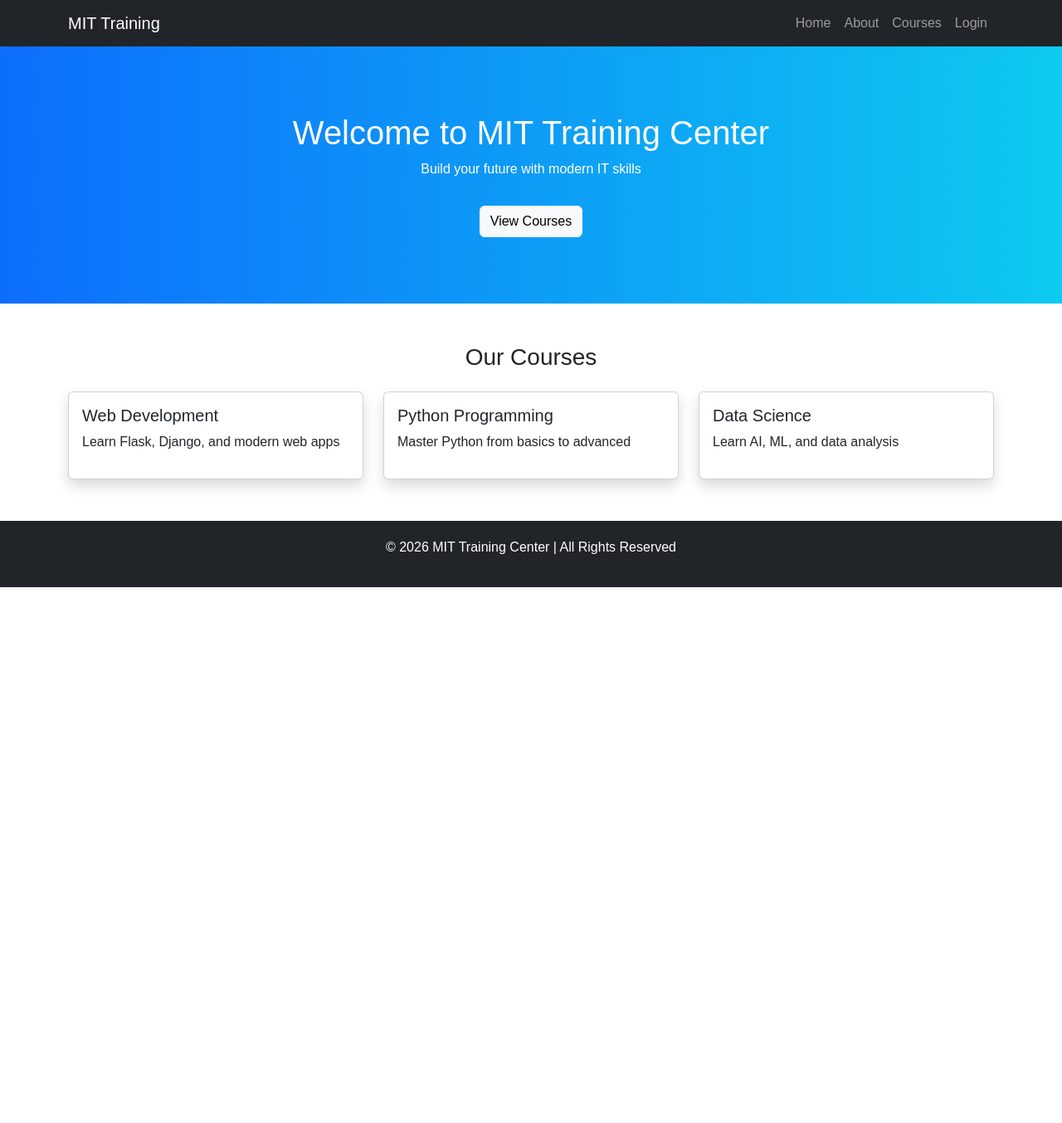
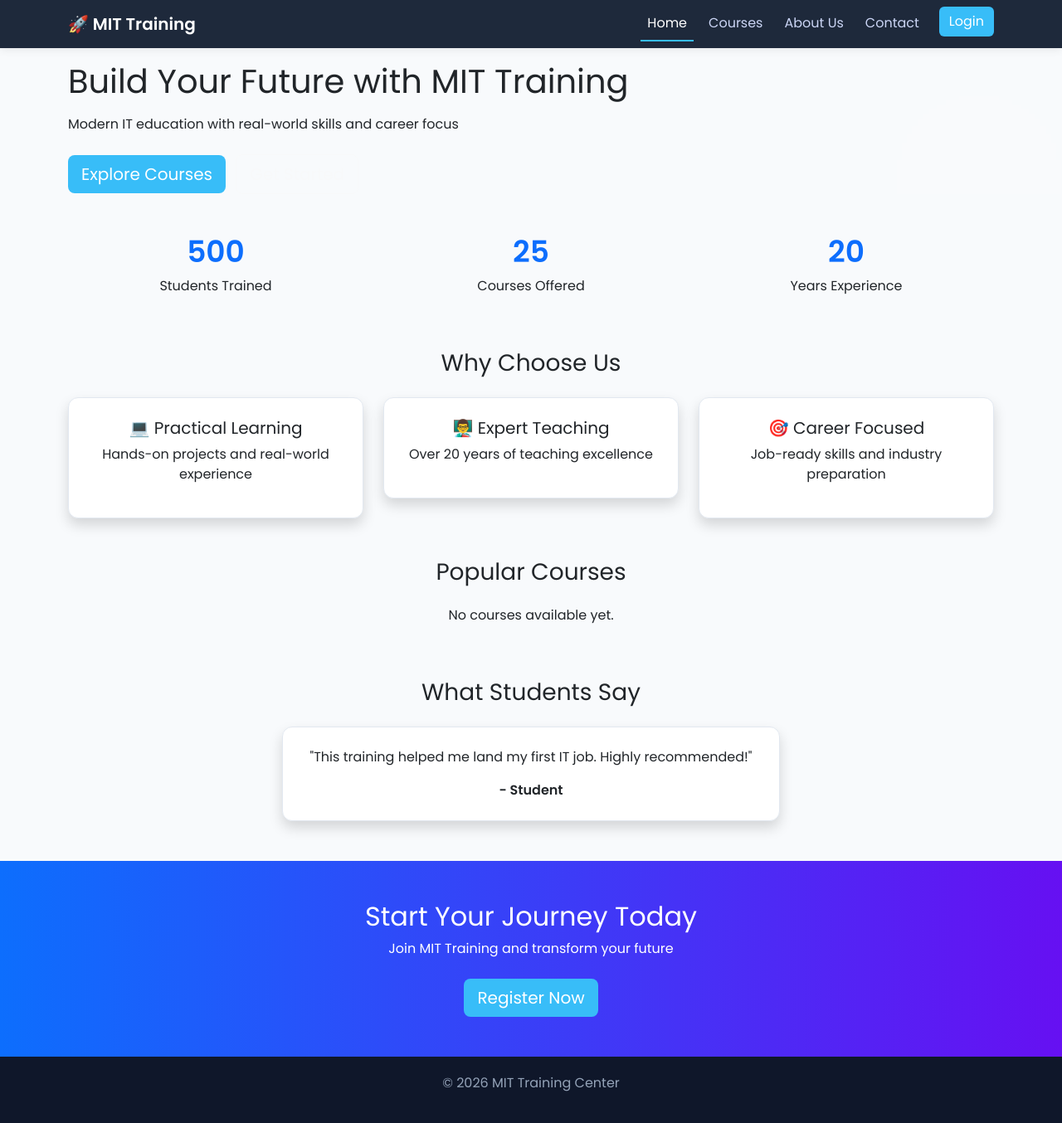
Before and after one commit to sumuduedu/mitweb, a Flask app: page / in a window 1280 px wide. Shown: the whole page at 83% size. Before the commit the page ends 708 px from the top, so only its background shows below. Run offline with Flask 3, Linux system fonts and the light colour scheme.

Commit message:
Style enhance public UI design
- Replaced bright gradient with modern soft color palette
- Improved navbar with dark theme styling
- Updated buttons and card design for better UX
- Refined overall layout for a more professional look"

```diff
--- a/app/routes/public.py
+++ b/app/routes/public.py
@@ -1,15 +1,45 @@
-from flask import Blueprint, render_template
+from flask import Blueprint, render_template, request, flash, redirect, url_for
+from app.models import Course
 
+# Create blueprint ONCE
 public_bp = Blueprint('public', __name__)
 
+# -------------------------
+# HOME PAGE
+# -------------------------
 @public_bp.route("/")
 def home():
-    return render_template("public/home.html")
+    courses = Course.query.limit(3).all()
+    return render_template("public/home.html", courses=courses)
 
+# -------------------------
+# COURSES PAGE
+# -------------------------
+@public_bp.route("/courses")
+def courses():
+    courses = Course.query.all()
+    return render_template("public/courses.html", courses=courses)
+
+# -------------------------
+# ABOUT PAGE
+# -------------------------
 @public_bp.route("/about")
 def about():
     return render_template("public/about.html")
 
-@public_bp.route("/courses")
-def courses():
-    return render_template("public/courses.html")
+# -------------------------
+# CONTACT PAGE
+# -------------------------
+@public_bp.route("/contact", methods=["GET", "POST"])
+def contact():
+    if request.method == "POST":
+        name = request.form["name"]
+        email = request.form["email"]
+        message = request.form["message"]
+
+        print(name, email, message)  # debug
+
+        flash("Message sent successfully!", "success")
+        return redirect(url_for("public.contact"))
+
+    return render_template("public/contact.html")
--- a/app/templates/public/home.html
+++ b/app/templates/public/home.html
@@ -2,36 +2,70 @@
 
 {% block content %}
 
-<div class="hero">
-    <h1>Welcome to MIT Training Center</h1>
-    <p>Build your future with modern IT skills</p>
-    <a href="/courses" class="btn btn-light mt-3">View Courses</a>
+<!-- 🔥 HERO SECTION -->
+<div class="hero position-relative overflow-hidden" data-aos="fade-down">
+
+    <div class="container">
+        <h1 class="mb-3">Build Your Future with MIT Training</h1>
+        <p class="mb-4">Modern IT education with real-world skills and career focus</p>
+
+        <a href="/courses" class="btn btn-light btn-lg me-2">Explore Courses</a>
+        <a href="/signup" class="btn btn-outline-light btn-lg">Get Started</a>
+    </div>
+
+    <div class="hero-glow"></div>
+
 </div>
 
-<div class="container mt-5">
-
-    <h3 class="text-center mb-4">Our Courses</h3>
+<!-- 📊 STATS SECTION -->
+<div class="container text-center mt-5">
 
     <div class="row">
 
-        <div class="col-md-4">
-            <div class="card p-3 shadow">
-                <h5>Web Development</h5>
-                <p>Learn Flask, Django, and modern web apps</p>
+        <div class="col-md-4" data-aos="zoom-in">
+            <h2 class="counter" data-target="500">0</h2>
+            <p>Students Trained</p>
+        </div>
+
+        <div class="col-md-4" data-aos="zoom-in" data-aos-delay="100">
+            <h2 class="counter" data-target="25">0</h2>
+            <p>Courses Offered</p>
+        </div>
+
+        <div class="col-md-4" data-aos="zoom-in" data-aos-delay="200">
+            <h2 class="counter" data-target="20">0</h2>
+            <p>Years Experience</p>
+        </div>
+
+    </div>
+
+</div>
+
+<!-- 🎯 FEATURES -->
+<div class="container mt-5">
+
+    <h3 class="text-center mb-4" data-aos="fade-up">Why Choose Us</h3>
+
+    <div class="row">
+
+        <div class="col-md-4" data-aos="fade-up">
+            <div class="card p-4 shadow text-center">
+                <h5>💻 Practical Learning</h5>
+                <p>Hands-on projects and real-world experience</p>
             </div>
         </div>
 
-        <div class="col-md-4">
-            <div class="card p-3 shadow">
-                <h5>Python Programming</h5>
-                <p>Master Python from basics to advanced</p>
+        <div class="col-md-4" data-aos="fade-up" data-aos-delay="100">
+            <div class="card p-4 shadow text-center">
+                <h5>👨‍🏫 Expert Teaching</h5>
+                <p>Over 20 years of teaching excellence</p>
             </div>
         </div>
 
-        <div class="col-md-4">
-            <div class="card p-3 shadow">
-                <h5>Data Science</h5>
-                <p>Learn AI, ML, and data analysis</p>
+        <div class="col-md-4" data-aos="fade-up" data-aos-delay="200">
+            <div class="card p-4 shadow text-center">
+                <h5>🎯 Career Focused</h5>
+                <p>Job-ready skills and industry preparation</p>
             </div>
         </div>
 
@@ -39,4 +73,105 @@
 
 </div>
 
+<!-- 📚 DYNAMIC COURSES -->
+<div class="container mt-5">
+
+    <h3 class="text-center mb-4" data-aos="fade-up">Popular Courses</h3>
+
+    <div class="row">
+
+        {% if courses %}
+            {% for c in courses %}
+            <div class="col-md-4" data-aos="fade-up">
+
+                <div class="card p-3 shadow mb-4">
+                    <h5>{{ c.name }}</h5>
+                    <p>Duration: {{ c.duration }}</p>
+                    <p>Fee: Rs. {{ c.fee }}</p>
+
+                    <a href="/login" class="btn btn-primary w-100">Enroll Now</a>
+                </div>
+
+            </div>
+            {% endfor %}
+        {% else %}
+            <p class="text-center">No courses available yet.</p>
+        {% endif %}
+
+    </div>
+
+</div>
+
+<!-- 💬 TESTIMONIAL -->
+<div class="container mt-5 text-center">
+
+    <h3 class="mb-4" data-aos="fade-up">What Students Say</h3>
+
+    <div class="card p-4 shadow mx-auto" style="max-width: 600px;" data-aos="zoom-in">
+        <p>"This training helped me land my first IT job. Highly recommended!"</p>
+        <strong>- Student</strong>
+    </div>
+
+</div>
+
+<!-- 🚀 CTA SECTION -->
+<div class="mt-5 p-5 text-center text-white"
+     style="background: linear-gradient(to right, #0d6efd, #6610f2);"
+     data-aos="fade-up">
+
+    <h2>Start Your Journey Today</h2>
+    <p>Join MIT Training and transform your future</p>
+
+    <a href="/signup" class="btn btn-light btn-lg mt-2">Register Now</a>
+
+</div>
+
+<!-- ✨ COUNTER SCRIPT -->
+<script>
+    const counters = document.querySelectorAll('.counter');
+
+    counters.forEach(counter => {
+        const update = () => {
+            const target = +counter.getAttribute('data-target');
+            const current = +counter.innerText;
+
+            const increment = target / 100;
+
+            if (current < target) {
+                counter.innerText = Math.ceil(current + increment);
+                setTimeout(update, 20);
+            } else {
+                counter.innerText = target;
+            }
+        };
+
+        update();
+    });
+</script>
+
+<!-- 🎨 EXTRA STYLES -->
+<style>
+.hero-glow {
+    position: absolute;
+    width: 300px;
+    height: 300px;
+    background: rgba(255,255,255,0.2);
+    filter: blur(100px);
+    top: -50px;
+    right: -50px;
+    animation: float 6s infinite alternate;
+}
+
+@keyframes float {
+    from { transform: translateY(0px); }
+    to { transform: translateY(40px); }
+}
+
+.counter {
+    font-size: 36px;
+    font-weight: 600;
+    color: #0d6efd;
+}
+</style>
+
 {% endblock %}
--- a/app/templates/public_base.html
+++ b/app/templates/public_base.html
@@ -3,38 +3,104 @@
 <head>
     <title>MIT Training Center</title>
 
+    <meta name="viewport" content="width=device-width, initial-scale=1">
+
     <!-- Bootstrap -->
     <link href="https://cdn.jsdelivr.net/npm/bootstrap@5.3.0/dist/css/bootstrap.min.css" rel="stylesheet">
 
+    <!-- Font -->
+    <link href="https://fonts.googleapis.com/css2?family=Poppins:wght@300;400;600&display=swap" rel="stylesheet">
+
+    <!-- AOS -->
+    <link href="https://unpkg.com/aos@2.3.4/dist/aos.css" rel="stylesheet">
+
  <style>
-        body {
-            font-family: Arial, sans-serif;
+    html, body {
+        height: 100%;
     }
 
-        .hero {
-            background: linear-gradient(to right, #0d6efd, #0dcaf0);
+    body {
+        display: flex;
+        flex-direction: column;
+        font-family: 'Poppins', sans-serif;
+        background: #f8fafc; /* soft light background */
+    }
+
+    /* 🔹 Navbar (soft dark blue) */
+    .navbar {
+        background: #1e293b; /* slate dark */
+        box-shadow: 0 2px 10px rgba(0,0,0,0.08);
+    }
+
+    .navbar-brand {
+        font-weight: 600;
+        color: #ffffff !important;
+    }
+
+    .nav-link {
+        color: #cbd5f5 !important;
+        margin-left: 10px;
+        transition: 0.2s;
+    }
+
+    .nav-link:hover {
+        color: #ffffff !important;
+    }
+
+    .nav-link.active {
+        color: #ffffff !important;
+        border-bottom: 2px solid #38bdf8; /* subtle blue */
+    }
+
+    /* 🔹 Buttons */
+    .btn-light {
+        background: #38bdf8;
+        border: none;
         color: white;
-            padding: 80px 20px;
+    }
+
+    .btn-light:hover {
+        background: #0ea5e9;
+    }
+
+    /* 🔹 Main content */
+    .main-content {
+        flex: 1;
+    }
+
+    /* 🔹 Cards */
+    .card {
+        border-radius: 12px;
+        border: 1px solid #e2e8f0;
+        transition: 0.25s;
+    }
+
+    .card:hover {
+        transform: translateY(-5px);
+        box-shadow: 0 8px 20px rgba(0,0,0,0.08);
+    }
+
+    /* 🔹 Footer */
+    .footer {
+        background: #0f172a;
+        color: #94a3b8;
+        padding: 20px;
         text-align: center;
     }
 
-        .footer {
-            background: #212529;
-            color: white;
-            padding: 20px;
-            text-align: center;
-            margin-top: 50px;
+    /* 🔹 Alerts */
+    .alert {
+        border-radius: 8px;
     }
 </style>
 </head>
 
 <body>
 
-<!-- Navbar -->
-<nav class="navbar navbar-expand-lg navbar-dark bg-dark">
+<!-- NAVBAR -->
+<nav class="navbar navbar-expand-lg navbar-dark sticky-top">
     <div class="container">
-
-        <a class="navbar-brand" href="/">MIT Training</a>
+        <a class="navbar-brand" href="/">🚀 MIT Training</a>
 
         <button class="navbar-toggler" data-bs-toggle="collapse" data-bs-target="#nav">
             <span class="navbar-toggler-icon"></span>
@@ -44,37 +110,58 @@
             <ul class="navbar-nav ms-auto">
 
       <li class="nav-item">
-                    <a class="nav-link" href="/">Home</a>
+    <a class="nav-link {% if request.path == '/' %}active{% endif %}" href="/">Home</a>
 </li>
 
 <li class="nav-item">
-                    <a class="nav-link" href="/about">About</a>
+    <a class="nav-link {% if request.path == '/courses' %}active{% endif %}" href="/courses">Courses</a>
 </li>
 
 <li class="nav-item">
-                    <a class="nav-link" href="/courses">Courses</a>
+    <a class="nav-link {% if request.path == '/about' %}active{% endif %}" href="/about">About Us</a>
 </li>
 
 <li class="nav-item">
-                    <a class="nav-link" href="/login">Login</a>
+    <a class="nav-link {% if request.path == '/contact' %}active{% endif %}" href="/contact">Contact</a>
+</li>
+                <li class="nav-item">
+                    <a class="btn btn-light ms-3" href="/login">Login</a>
                 </li>
 
             </ul>
         </div>
-
     </div>
 </nav>
 
-<!-- Content -->
-{% block content %}{% endblock %}
-
-<!-- Footer -->
-<div class="footer">
-    <p>© 2026 MIT Training Center | All Rights Reserved</p>
+<!-- FLASH -->
+<div class="container mt-3">
+    {% with messages = get_flashed_messages(with_categories=true) %}
+        {% for category, message in messages %}
+            <div class="alert alert-{{ category }}">{{ message }}</div>
+        {% endfor %}
+    {% endwith %}
 </div>
 
-<!-- Bootstrap JS -->
+<!-- CONTENT -->
+<div class="main-content">
+    {% block content %}{% endblock %}
+</div>
+
+<!-- FOOTER -->
+<div class="footer">
+    <p>© 2026 MIT Training Center</p>
+</div>
+
+<!-- JS -->
 <script src="https://cdn.jsdelivr.net/npm/bootstrap@5.3.0/dist/js/bootstrap.bundle.min.js"></script>
+<script src="https://unpkg.com/aos@2.3.4/dist/aos.js"></script>
+
+<script>
+    AOS.init({
+        duration: 1000,
+        once: true
+    });
+</script>
 
 </body>
 </html>
```
Lines whose indentation alone changed are shown as unchanged.
